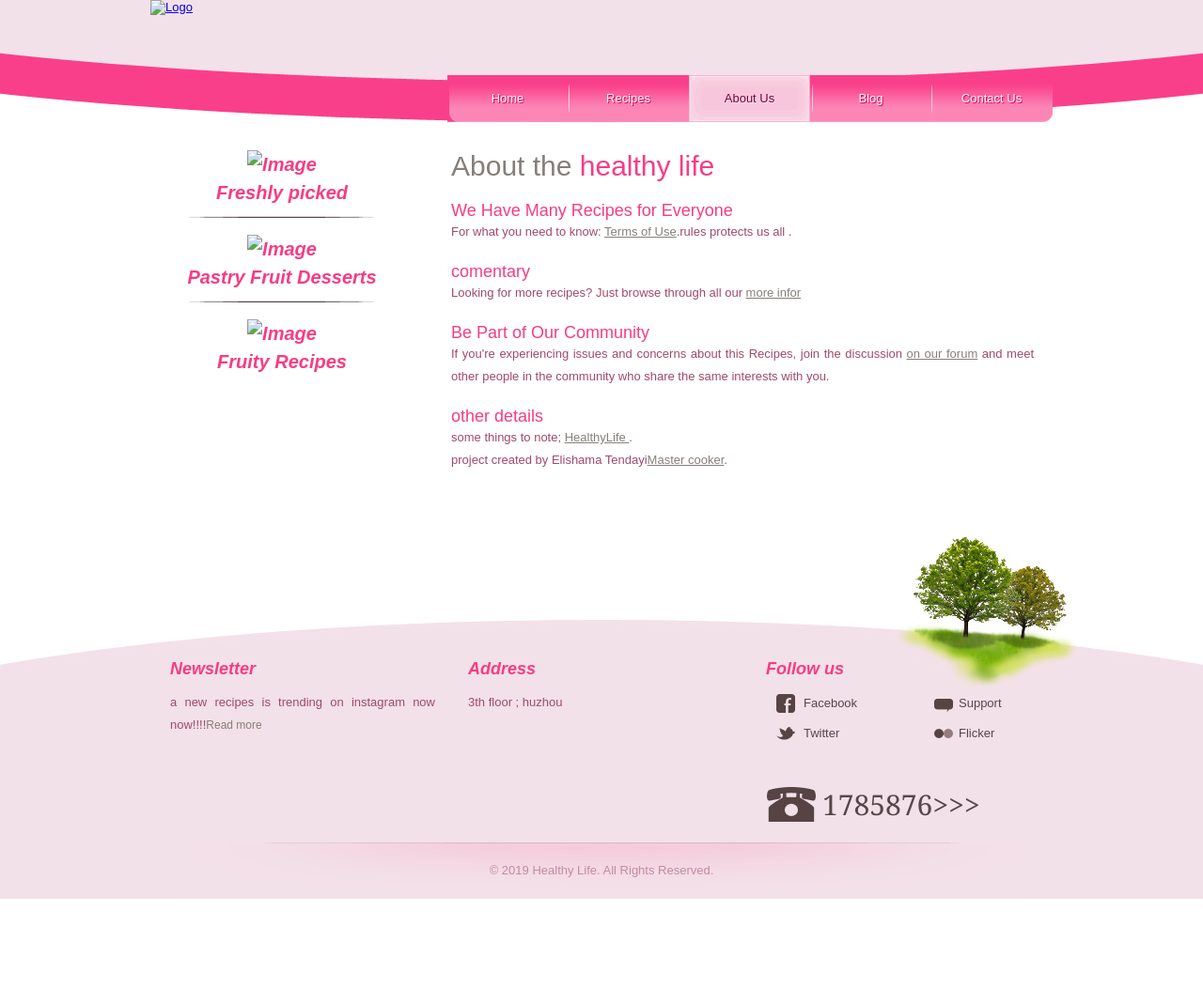
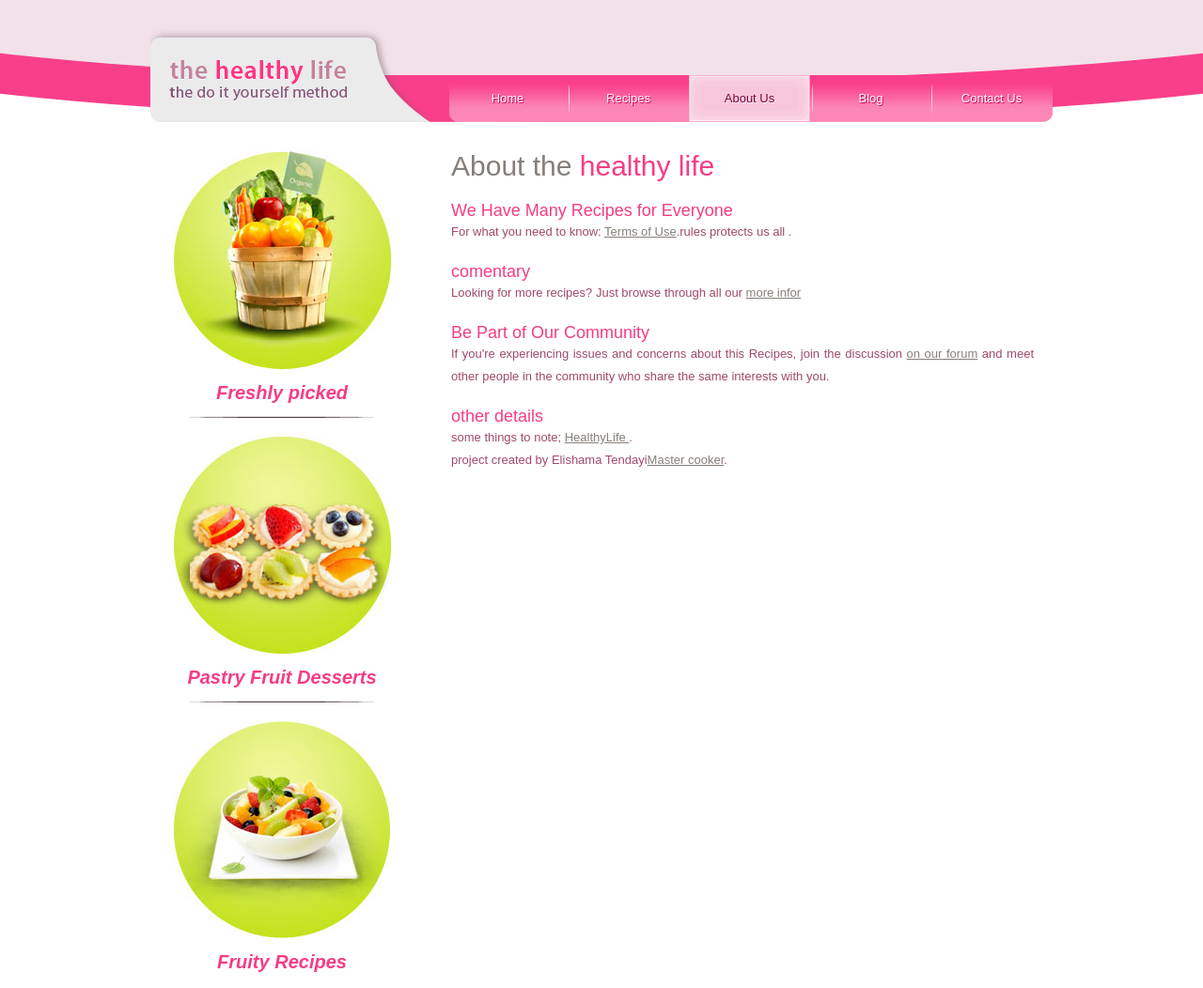
Before and after one commit to 2017050043/HEALTHY-LIFE, a plain HTML site: page about.html in a window 1280 px wide. Shown: the top 1052 px of the page at 94% size. Before the commit the page ends 957 px from the top, so only its background shows below. Drawn offline with Linux system fonts and the light colour scheme; files that its build step writes are made by us from their sources; files whose address does not match are found by name.

Commit message:
Update about.html

```diff
--- a/about.html
+++ b/about.html
@@ -3,14 +3,14 @@
 <head>
 	<meta charset="UTF-8" />
 	<title>About Us - HealthyLife</title>
-	<link rel="stylesheet" type="text/css" href="css/style.css" />
+	<link rel="stylesheet" type="text/css" href="style.css" />
 
 </head>
 <body>
 	<div id="page">
 		<div id="header">
 			<div>
-				<a href="index.html"><img src="images/logo.gif" alt="Logo" /></a>
+				<a href="index.html"><img src="logo.gif" alt="Logo" /></a>
 			</div>
 			<ul>
 				<li class="first"><a href="index.html">Home</a></li>
@@ -25,15 +25,15 @@
 				<div class="aside">
 					<ul>
 						<li class="first">
-							<a href="index.html"><img src="images/freshly-picked.jpg" alt="Image" /></a>
+							<a href="index.html"><img src="freshly-picked.jpg" alt="Image" /></a>
 							<a href="index.html">Freshly picked</a>
 						</li>
 						<li>
-							<a href="index.html"><img src="images/fruit-desserts.jpg" alt="Image" /></a>
+							<a href="index.html"><img src="fruit-desserts.jpg" alt="Image" /></a>
 							<a href="index.html">Pastry Fruit Desserts</a>
 						</li>
 						<li>
-							<a href="index.html"><img src="images/fruit-recipes.jpg" alt="Image" /></a>
+							<a href="index.html"><img src="fruit-recipes.jpg" alt="Image" /></a>
 							<a href="index.html">Fruity Recipes</a>
 						</li>
 					</ul>
```
